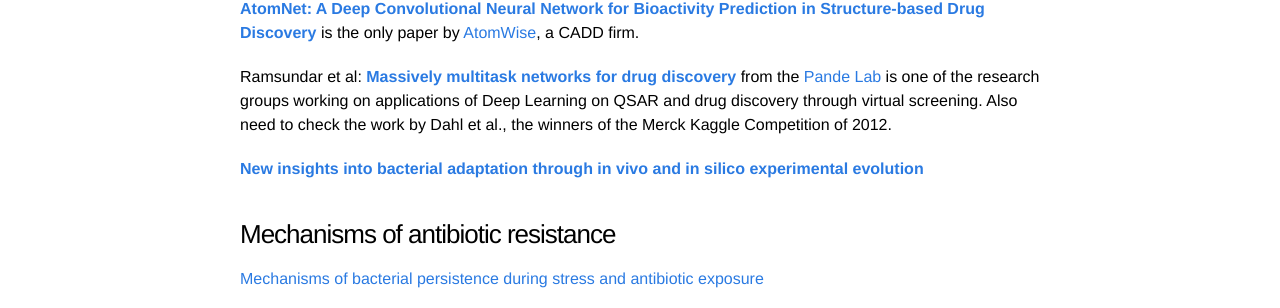
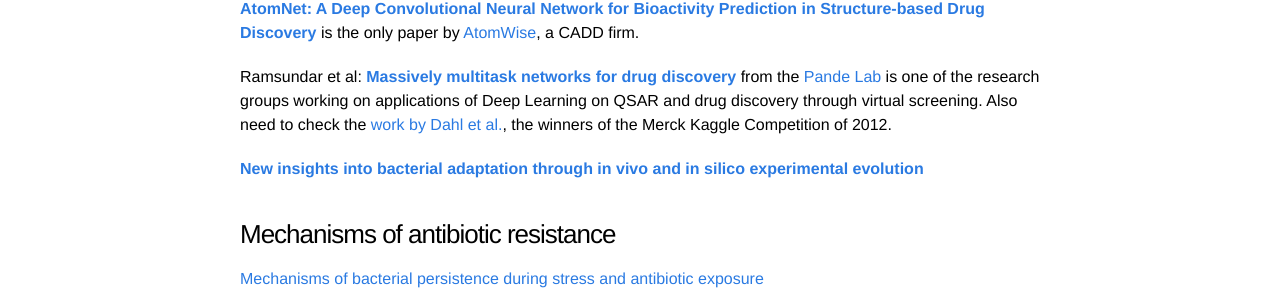
Before and after one commit to simatai/simatai.github.io, a Jekyll site: the page built from _posts/2017-02-28-literature-review.md, in a window 1280 px wide. Shown: the part 1630-1938 px from the top of the page. Built offline with Jekyll 4.4.1, drawn with Linux system fonts in a browser that asks for light colours; part of the change alters nothing that is shown.

```diff
--- a/_posts/2017-02-28-literature-review.md
+++ b/_posts/2017-02-28-literature-review.md
@@ -35,7 +35,7 @@ Yang et al. (2016): **[ARGs-OAP: online analysis pipeline for antibiotic resista
 
 **[AtomNet: A Deep Convolutional Neural Network for Bioactivity Prediction in Structure-based Drug Discovery](https://arxiv.org/pdf/1510.02855.pdf)** is the only paper by [AtomWise](http://www.atomwise.com/introducing-atomnet/), a CADD firm.
 
-Ramsundar et al: **[Massively multitask networks for drug discovery](https://arxiv.org/pdf/1502.02072.pdf)** from the [Pande Lab](https://pande.stanford.edu/) is one of the research groups working on applications of Deep Learning on QSAR and drug discovery through virtual screening. Also need to check the work by Dahl et al., the winners of the Merck Kaggle Competition of 2012.
+Ramsundar et al: **[Massively multitask networks for drug discovery](https://arxiv.org/pdf/1502.02072.pdf)** from the [Pande Lab](https://pande.stanford.edu/) is one of the research groups working on applications of Deep Learning on QSAR and drug discovery through virtual screening. Also need to check the [work by Dahl et al.](https://arxiv.org/abs/1406.1231), the winners of the Merck Kaggle Competition of 2012.
 
 **[New insights into bacterial adaptation through in vivo and in silico experimental evolution](https://doi.org/10.1038/nrmicro2750)**
 
```
